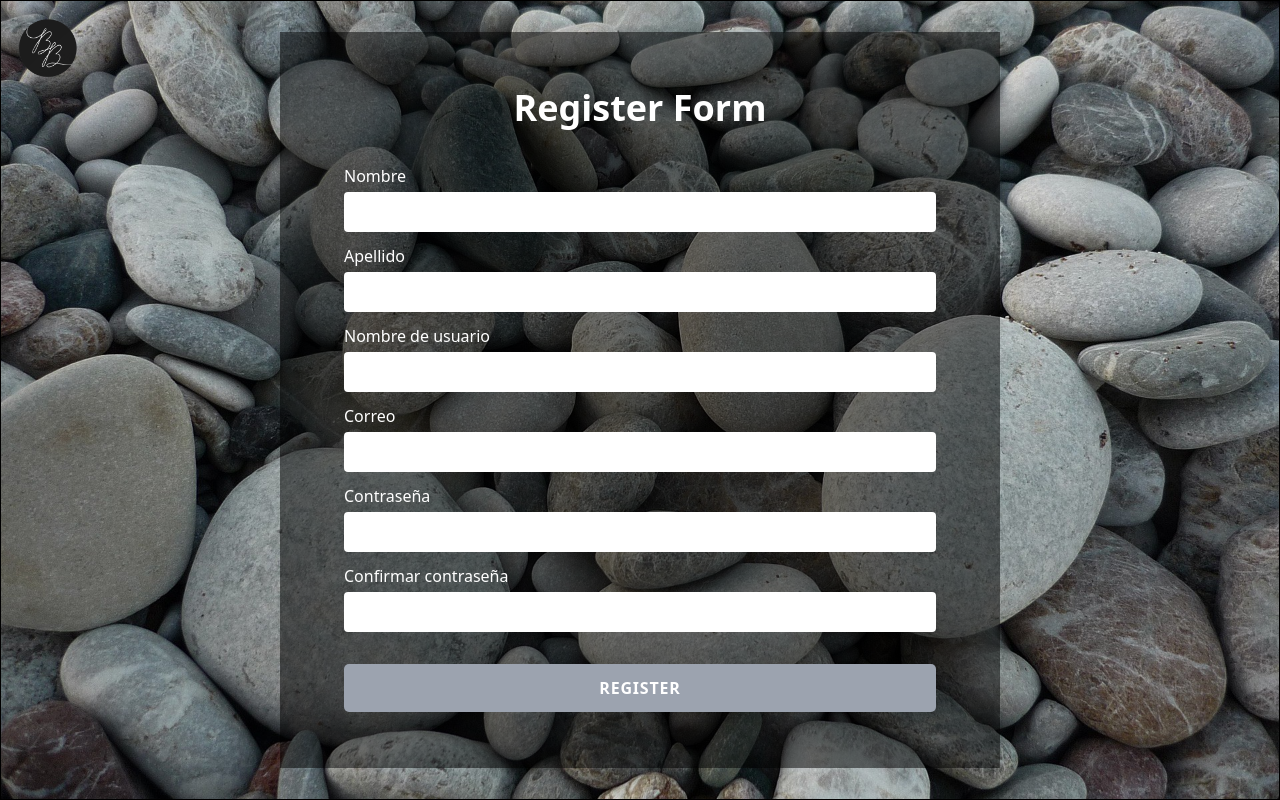
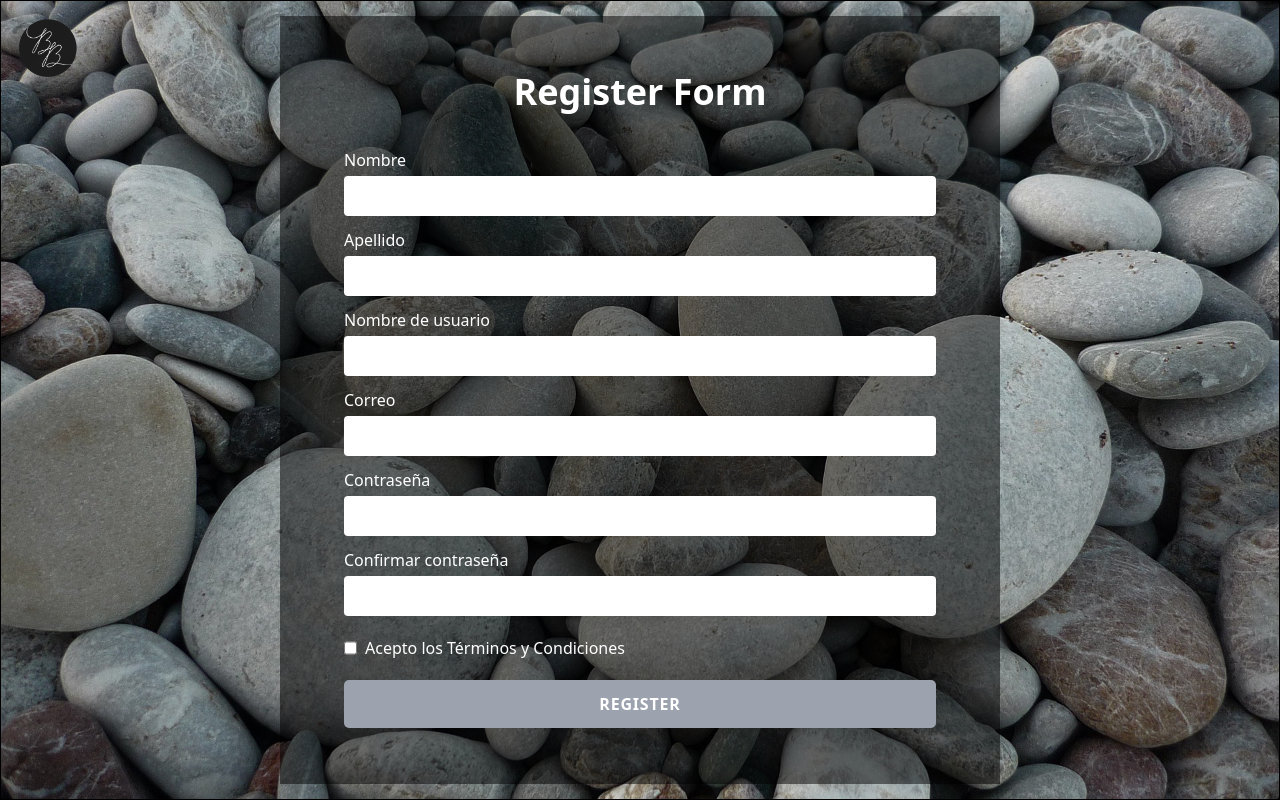
Before and after one commit to M4Uu/webshop, an Angular app: page /register in a window 1280 px wide. Built offline with nearby package versions, Linux system fonts and the light colour scheme.

Commit message:
feat: changes

```diff
--- a/src/app/modules/home/home.component.html
+++ b/src/app/modules/home/home.component.html
@@ -27,7 +27,7 @@
       <h1 class="text-4xl text-white pb-5">¿Qué estás buscando?</h1>
       <div class="filter">
         <button class="b-filt">FILT</button>
-        <input type="text" placeholder="plaeholder">
+        <input type="text" placeholder="placeholder">
         <button class="b-fetch">BUS</button>
       </div>
       <div class="container">
--- a/src/app/modules/register/register-form/register-form.component.html
+++ b/src/app/modules/register/register-form/register-form.component.html
@@ -30,9 +30,13 @@
     <input type="password" formControlName="confirm-password" id="confirm-password">
   </div>
 
+  <div class="flex gap-2 items-center">
+    <input type="checkbox" formControlName="checkbox">
+    <span>Acepto los Términos y Condiciones</span>
+  </div>
   <button
     [class.button]="registerForm.valid"
-    class="font-semibold tracking-wider py-3 mt-5 bg-gray-400"
+    class="font-semibold tracking-wider py-3 bg-gray-400"
     type="submit"
     [disabled]="registerForm.invalid"
   >
--- a/src/app/modules/register/register-form/register-form.component.ts
+++ b/src/app/modules/register/register-form/register-form.component.ts
@@ -22,9 +22,11 @@ export class RegisterFormComponent {
     'email': ['', [Validators.required, Validators.email]],
     'password': ['', [Validators.required]],
     'confirm-password': ['', [Validators.required]],
+    'checkbox': [false, [Validators.required, Validators.requiredTrue]]
   })
 
   onSubmit(){
     console.log(this.registerForm.value);
+    this.registerForm.reset();
   }
 }
```
